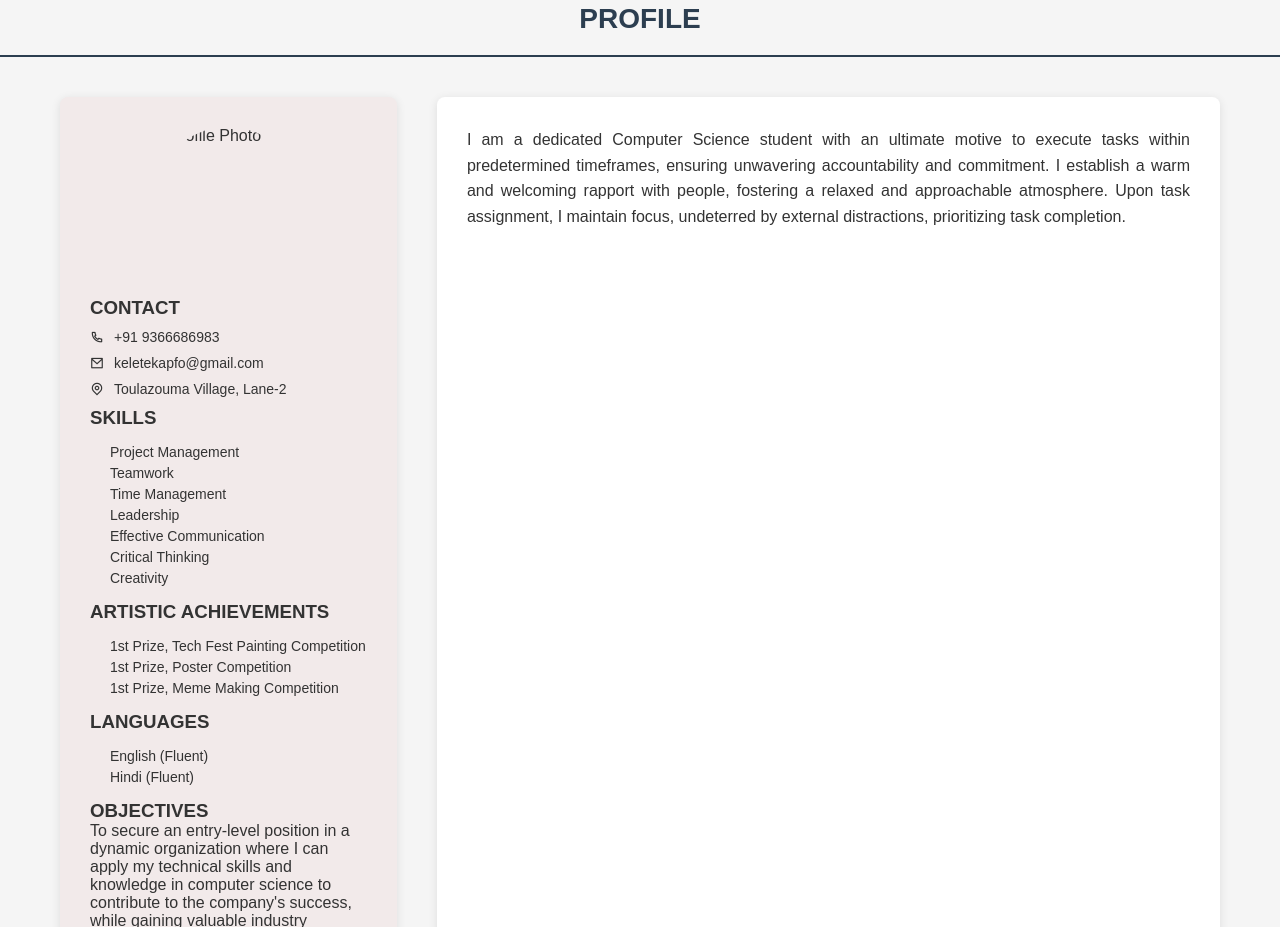
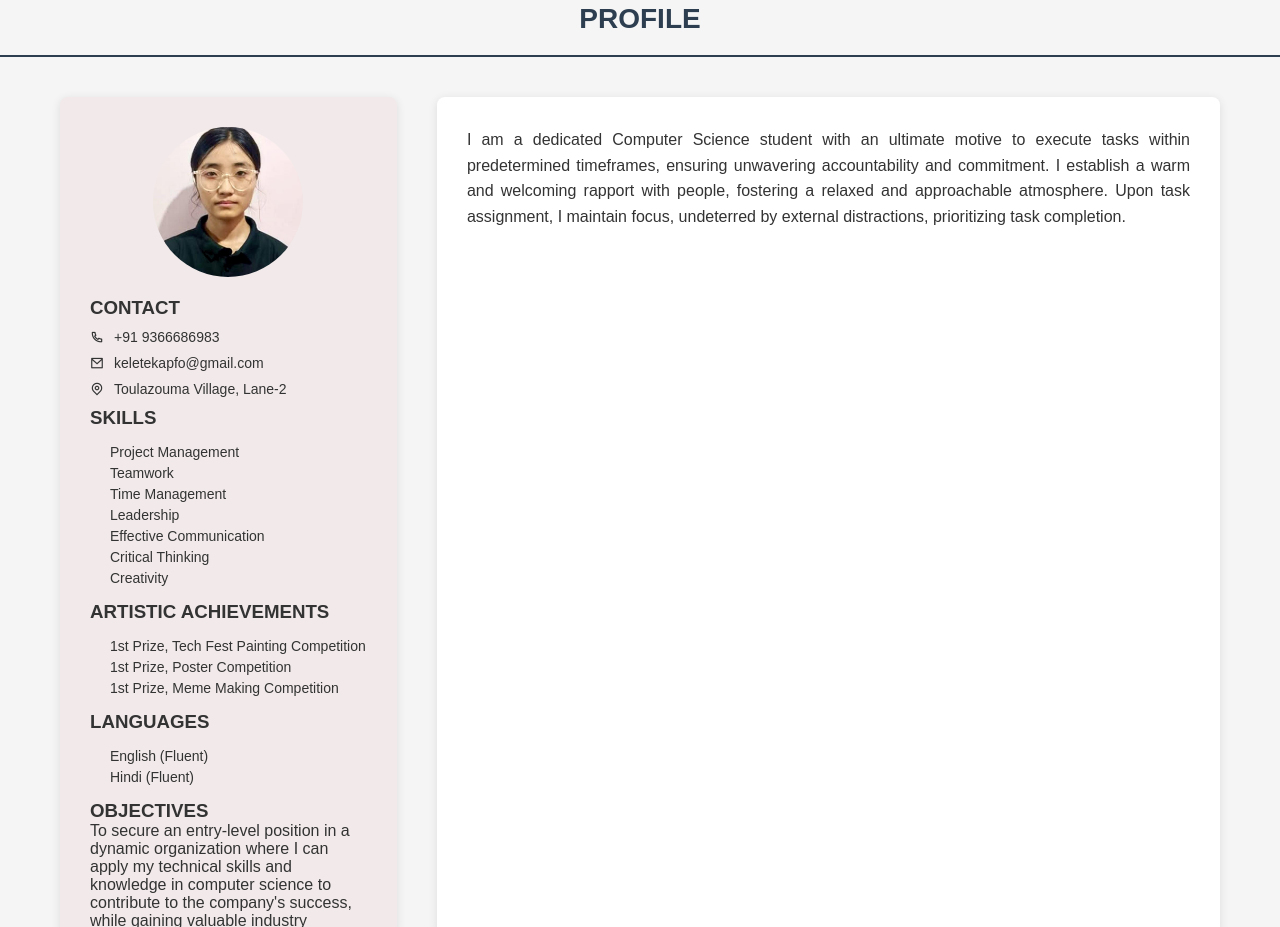
Before and after one commit to AtaTete0/portfolio1.2, a plain HTML site: page index.html in a window 1280 px wide. Shown: the part 857-1784 px from the top of the page. Drawn offline with nearby package versions, Linux system fonts and the light colour scheme; the site is published under a folder, as on GitHub Pages, so addresses that start at the root find nothing; a web font is replaced by a local one.

Commit message:
Update index.html

```diff
--- a/index.html
+++ b/index.html
@@ -60,7 +60,7 @@
     <div class="text" id="profile">PROFILE</div>
     <div id="profile-section">
         <div id="profile-left">
-            <img src="/profile.jpeg" alt="Profile Photo" id="profile-pic">
+            <img src="profile.jpeg" alt="Profile Photo" id="profile-pic">
             <div id="contact-info">
                 <h3>CONTACT</h3>
                 <p><i class="ri-phone-line"></i> +91 9366686983</p>
@@ -235,4 +235,5 @@
     <a href="#main" id="backToTop" class="space"><i class="ri-arrow-up-fill"></i></a>
     <script src="script.js"></script>
 </body>
+
 </html>
```
